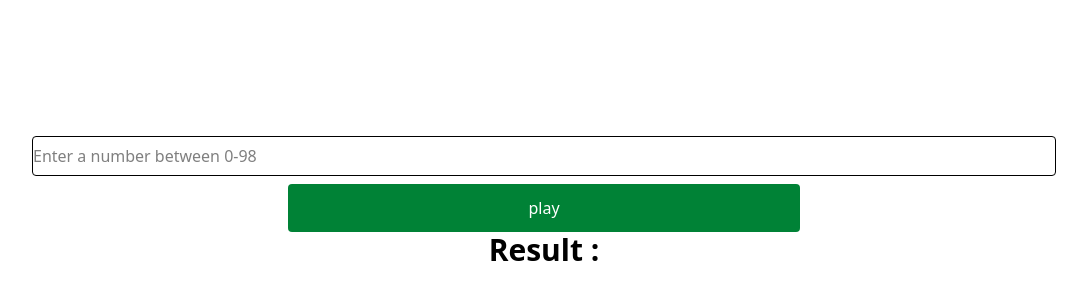
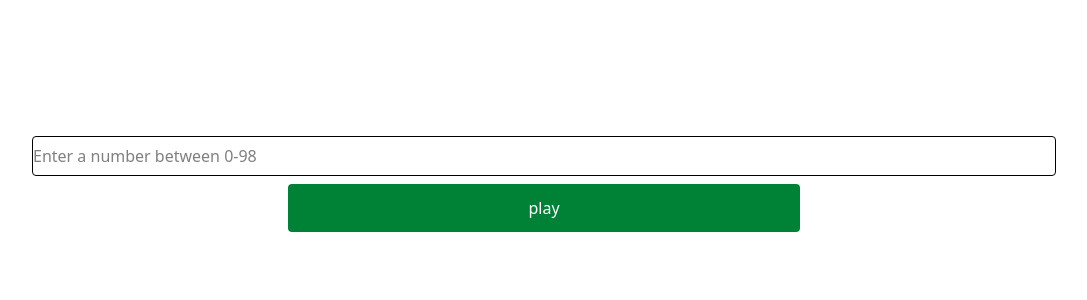
Before and after one commit to zahraahmadi2025/tailwind-css, a website: page file1/test1.html in a window 1280 px wide. Shown: the part 198-498 px from the top of the page, without its empty margins (96-1183 px from the left). Drawn offline with Linux system fonts and the light colour scheme.

Commit message:
color add

```diff
--- a/file1/test1.html
+++ b/file1/test1.html
@@ -11,7 +11,7 @@
     <div class="flex flex-col w-[80%] mx-auto">
         <input class="border-1 h-[40px] rounded-sm mb-[8px]" type ="number" id="number" placeholder="Enter a number between 0-98 ">
         <button class="w-[50%] mx-auto bg-green-700 py-[12px] text-white rounded-sm hover:text-white hover:bg-black"  id="btn-play">play</button>
-        <h1 class="font-bold text-3xl text-center mx-auto ">Result : <span id="result"></span></h1>
+        <h1 class="font-bold text-3xl text-center mx-auto text-white ">Result : <span id="result"></span></h1>
     </div>
 
 </body>
```
